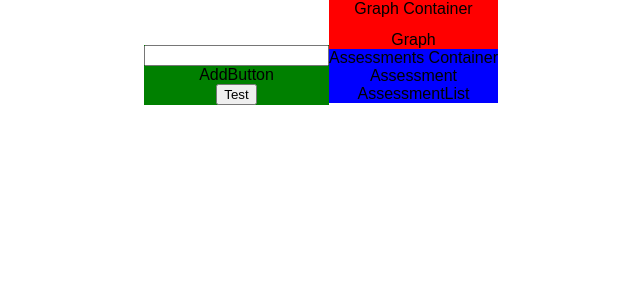
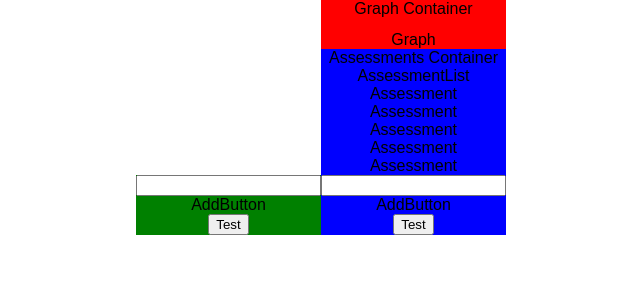
Before and after one commit to Kirisanth/Edulytics, a React (Create React App) app: page / in a window 1280 px wide. Shown: the top 300 px of the page, without its empty margins (319-959 px from the left). Built offline with nearby package versions, Linux system fonts and the light colour scheme.

Commit message:
Skeleton assessment functionality

```diff
--- a/src/actions/actions.js
+++ b/src/actions/actions.js
@@ -11,3 +11,10 @@ export const selectCourse = (id) => {
     id
   };
 };
+
+export const addAssessment = (text) => {
+  return {
+    type: 'ADD_ASSESSMENT',
+    text
+  };
+};
--- /dev/null
+++ b/src/component/AddAssessmentButton.js
@@ -0,0 +1,21 @@
+import React from 'react';
+import { connect } from 'react-redux';
+import { addAssessment } from '../actions/actions';
+
+class AddAssessmentButton extends React.Component {
+    handleSubmit() {
+        const { dispatch } = this.props;
+        dispatch(addAssessment(this.refs.course.value));
+    }
+    render() {
+        return (
+            <div>
+                <input ref="course"/>
+                <div onClick={this.handleSubmit.bind(this)}>AddButton</div>
+                <button>Test</button>
+            </div>
+        );
+    }
+}
+
+export default connect()(AddAssessmentButton);
--- a/src/component/Assessment/AssessmentList.js
+++ b/src/component/Assessment/AssessmentList.js
@@ -1,9 +1,15 @@
 import React from 'react';
+import Assessment from './Assessment';
 
 class AssessmentList extends React.Component {
     render() {
         return (
-            <div>AssessmentList</div>
+            <div>
+                AssessmentList
+                {[1,2,3,4,5].map((el, i) => {
+                    return <Assessment key={i}/>;
+                })}
+            </div>
         );
     }
 }
--- a/src/container/AssessmentsContainer.js
+++ b/src/container/AssessmentsContainer.js
@@ -1,14 +1,14 @@
 import React from 'react';
-import Assessment from '../component/Assessment/Assessment';
 import AssessmentList from '../component/Assessment/AssessmentList';
+import AddAssessmentButton from '../component/AddAssessmentButton';
 
 class AssessmentsContainer extends React.Component {
     render () {
         return (
             <div style={this.props.style}>
                 Assessments Container
-                <Assessment />
                 <AssessmentList />
+                <AddAssessmentButton />
             </div>
         );
     }
--- a/src/store/configureStore.js
+++ b/src/store/configureStore.js
@@ -1,10 +1,11 @@
 import { combineReducers, createStore, compose } from 'redux';
-import { coursesReducer, courseIndexReducer } from '../reducers/reducers';
+import { coursesReducer, courseIndexReducer, assessmentsReducer } from '../reducers/reducers';
 
 export var configure = (initialState = {}) => {
 	var reducer = combineReducers({
 		courses: coursesReducer,
-		index: courseIndexReducer
+		index: courseIndexReducer,
+		assessment: assessmentsReducer
 	});
 
 	var store = createStore(reducer, initialState, compose(
```
